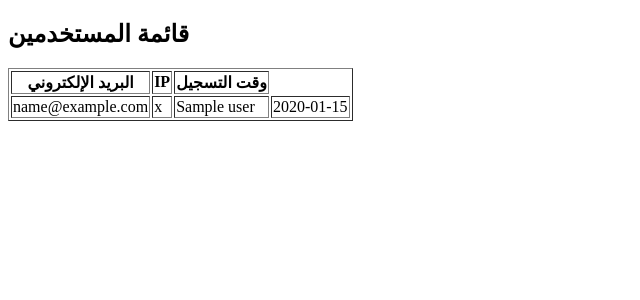
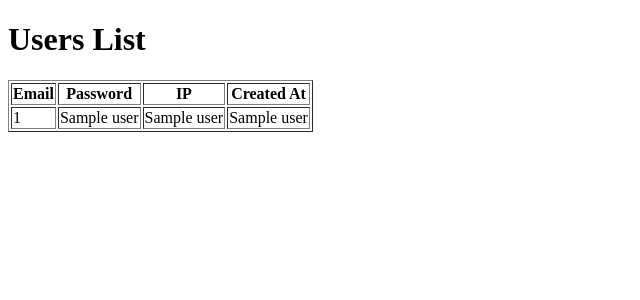
Before and after one commit to az9er8/ALgire.mony, a Flask app: template templates/users.html in a window 1280 px wide. Shown: the top 300 px of the page, without its empty margins (0-640 px from the left). Run offline with Flask 3, Linux system fonts and the light colour scheme; the template is opened without the code that fills it: most values are stand-ins (such as "Sample title", 1, 10 or a date in 2020); some libraries are stand-ins or nearby versions.

Commit message:
Update users.html

```diff
--- a/templates/users.html
+++ b/templates/users.html
@@ -1,29 +1,20 @@
-<!DOCTYPE html>
-<html lang="ar">
+<!doctype html>
+<html>
 <head>
-    <meta charset="UTF-8">
-    <title>قائمة المستخدمين</title>
+    <title>Users</title>
 </head>
 <body>
-    <h2>قائمة المستخدمين</h2>
-    {% if users %}
+    <h1>Users List</h1>
     <table border="1">
+        <tr><th>Email</th><th>Password</th><th>IP</th><th>Created At</th></tr>
+        {% for user in users %}
         <tr>
-            <th>البريد الإلكتروني</th>
-            <th>IP</th>
-            <th>وقت التسجيل</th>
-        </tr>
-        {% for email, password, ip, created_at in users %}
-        <tr>
-            <td>{{ email }}</td>
-            <td>{{ password }}</td>
-            <td>{{ ip }}</td>
-            <td>{{ created_at }}</td>
+            <td>{{ user[0] }}</td>
+            <td>{{ user[1] }}</td>
+            <td>{{ user[2] }}</td>
+            <td>{{ user[3] }}</td>
         </tr>
         {% endfor %}
     </table>
-    {% else %}
-        <p>لا يوجد مستخدمون بعد.</p>
-    {% endif %}
 </body>
 </html>
```
